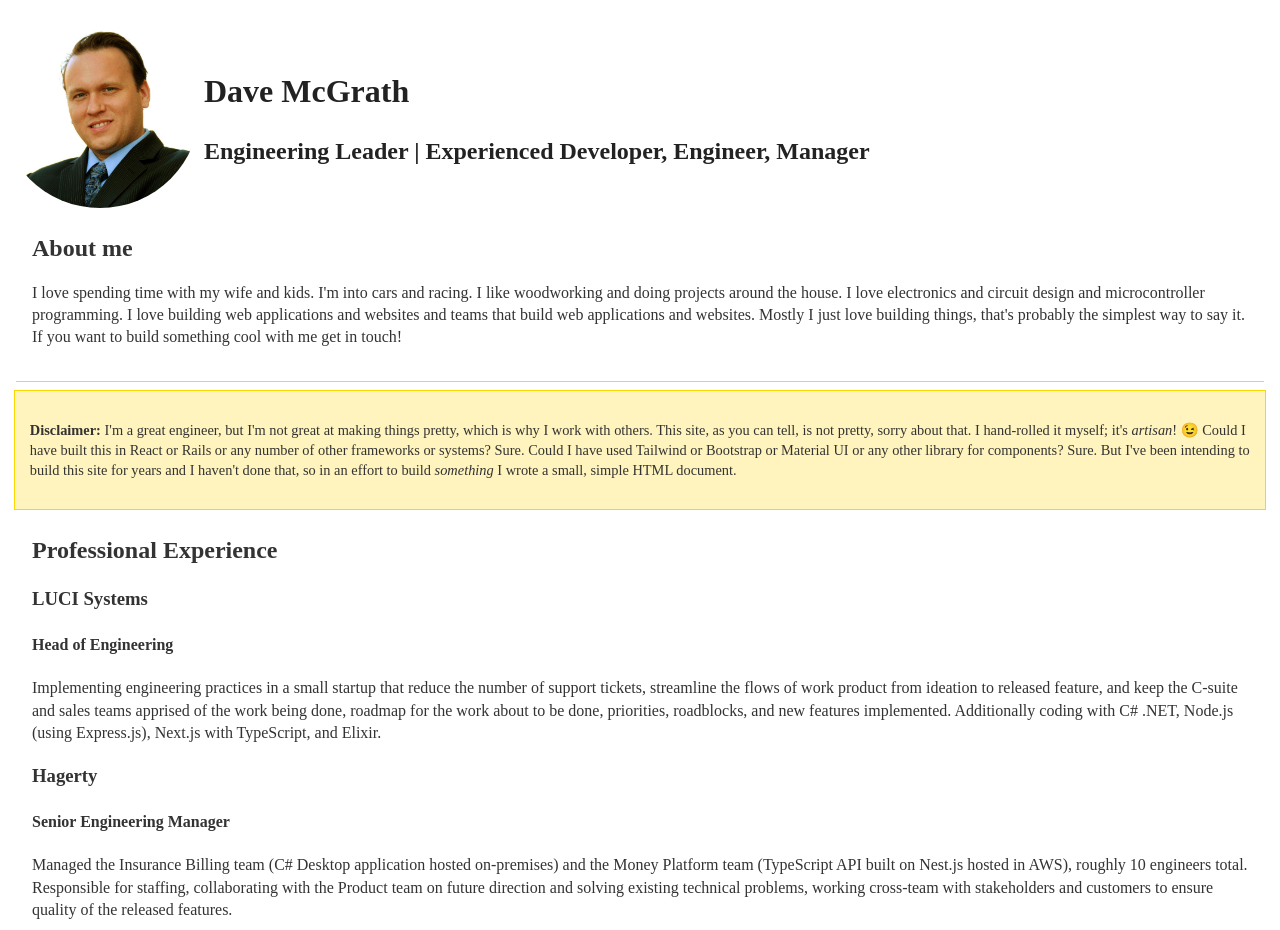
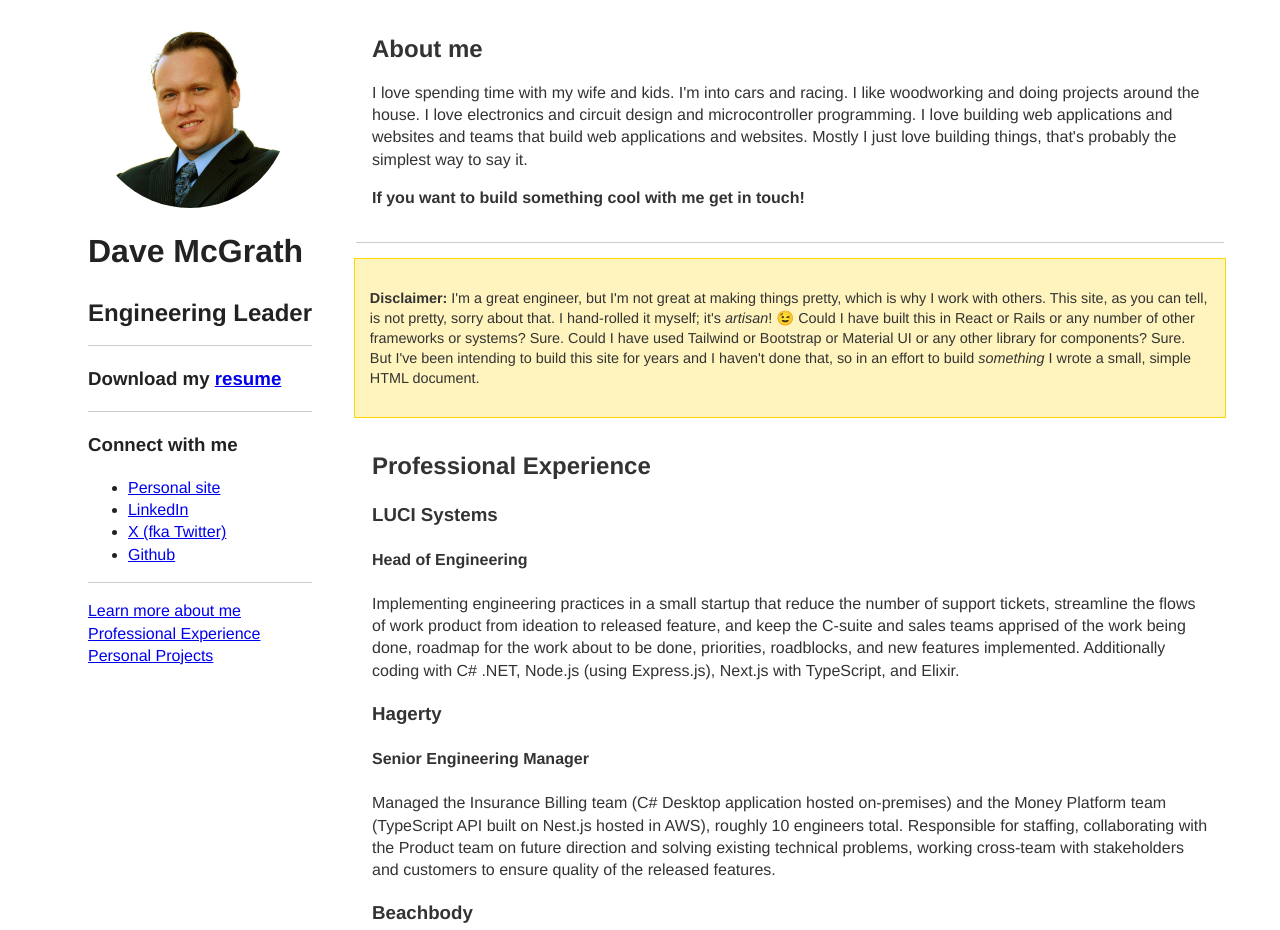
Before and after one commit to davemcg3/personal-site, a website: page site/index.html in a window 1280 px wide. Shown: the top 930 px of the page. Drawn offline with Linux system fonts and the light colour scheme.

Commit message:
Updated some styling to make it prettier

```diff
--- a/site/css/style-customizations.css
+++ b/site/css/style-customizations.css
@@ -1,19 +1,48 @@
 html {
-  font-face: helvetica, sans-serif;
 }
 body {
+  font-family: helvetica, arial, sans-serif;
+}
+#site-wrapper {
+  max-width: 1200px;
   margin-left: auto;
   margin-right: auto;
+  display: flex;
+  flex-direction: row;
+  align-items: flex-start;
 }
-img {
+
+site {
+  display: flex;
+  flex-direction: column;
+  align-items: flex-start;
+}
+
+header {
+  display: flex;
+  flex-direction: column;
+  align-items: center;
+}
+
+.profile-img {
   overflow: hidden;
   border-radius: 50%;
   display: inline-block;
+  flex-shrink: 0;
+  width: 200px;
+  height: 200px;
+  margin-left: 50px;
+  margin-right: 50px
 }
 
 .headline-wrapper {
   display: inline-block;
-  vertical-align: middle;
+  /*vertical-align: middle;*/
+  margin-left: 20px;
+}
+
+.headline-wrapper > a {
+  display: block;
 }
 
 section {
--- a/site/index.html
+++ b/site/index.html
@@ -4,7 +4,7 @@
 <head>
   <meta charset="utf-8">
   <meta name="viewport" content="width=device-width, initial-scale=1">
-  <title></title>
+  <title>Dave McGrath Profile</title>
   <link rel="stylesheet" href="css/style.css">
   <link rel="stylesheet" href="css/style-customizations.css">
   <meta name="description" content="">
@@ -24,92 +24,136 @@
 </head>
 
 <body>
-  <img src="static/profile_pic_square.jpg" alt="Photo of Dave McGrath" width="200" height="200">
-  <div class="headline-wrapper">
-    <h1>Dave McGrath</h1>
-    <h2>Engineering Leader | Experienced Developer, Engineer, Manager</h2>
-  </div>
-  <section>
+<div id="site-wrapper">
+  <header>
+    <img src="static/profile_pic_square.jpg" alt="Photo of Dave McGrath" class="profile-img">
+    <div class="headline-wrapper">
+      <h1>Dave McGrath</h1>
+      <h2>Engineering Leader</h2>
+      <hr />
+      <h3>Download my <a href="static/mcgrath_20240607_resume.pdf" target="_blank">resume</a></h3>
+      <hr />
+      <h3>Connect with me</h3>
+      <ul>
+        <li><a href="https://discuss.dmu.io" target="_blank">Personal site</a></li>
+        <li><a href="https://www.linkedin.com/in/davemcg3" target="_blank">LinkedIn</a></li>
+        <li><a href="https://x.com/davemcg3" target="_blank">X (fka Twitter)</a></li>
+        <li><a href="https://github.com/davemcg3" target="_blank">Github</a></li>
+      </ul>
+      <hr />
+      <a href="#about-me" class="scroll-down">Learn more about me</a>
+      <a href="#professional-experience" class="scroll-down">Professional Experience</a>
+      <a href="#personal-projects" class="scroll-down">Personal Projects</a>
+    </div>
+  </header>
+  <site>
+  <section id="about-me">
     <h2>About me</h2>
-    <p>I love spending time with my wife and kids. I'm into cars and racing. I like woodworking and doing projects around the house. I love electronics and circuit design and microcontroller programming. I love building web applications and websites and teams that build web applications and websites. Mostly I just love building things, that's probably the simplest way to say it. If you want to build something cool with me get in touch!</p>
+    <p>I love spending time with my wife and kids. I'm into cars and racing. I like woodworking and doing projects
+      around the house. I love electronics and circuit design and microcontroller programming. I love building web
+      applications and websites and teams that build web applications and websites. Mostly I just love building things,
+      that's probably the simplest way to say it.</p>
+    <p><strong>If you want to build something cool with me get in touch!</strong></p>
   </section>
   <section class="disclaimer">
-    <p><strong>Disclaimer:</strong> I'm a great engineer, but I'm not great at making things pretty, which is why I work with others. This site, as you can tell, is not pretty, sorry about that. I hand-rolled it myself; it's <em>artisan</em>! &#128521; Could I have built this in React or Rails or any number of other frameworks or systems? Sure. Could I have used Tailwind or Bootstrap or Material UI or any other library for components? Sure. But I've been intending to build this site for years and I haven't done that, so in an effort to build <em>something</em> I wrote a small, simple HTML document.</p>
+    <p><strong>Disclaimer:</strong> I'm a great engineer, but I'm not great at making things pretty, which is why I work
+      with others. This site, as you can tell, is not pretty, sorry about that. I hand-rolled it myself; it's <em>artisan</em>!
+      &#128521; Could I have built this in React or Rails or any number of other frameworks or systems? Sure. Could I
+      have used Tailwind or Bootstrap or Material UI or any other library for components? Sure. But I've been intending
+      to build this site for years and I haven't done that, so in an effort to build <em>something</em> I wrote a small,
+      simple HTML document.</p>
   </section>
-  <section>
+  <section id="professional-experience">
     <h2>Professional Experience</h2>
     <h3>LUCI Systems</h3>
     <h4>Head of Engineering</h4>
-    <p>Implementing engineering practices in a small startup that reduce the number of support tickets, streamline the flows of work product from ideation to released feature, and keep the C-suite and sales teams apprised of the work being done, roadmap for the work about to be done, priorities, roadblocks, and new features implemented. Additionally coding with C# .NET, Node.js (using Express.js), Next.js with TypeScript, and Elixir.</p>
+    <p>Implementing engineering practices in a small startup that reduce the number of support tickets, streamline the
+      flows of work product from ideation to released feature, and keep the C-suite and sales teams apprised of the work
+      being done, roadmap for the work about to be done, priorities, roadblocks, and new features implemented.
+      Additionally coding with C# .NET, Node.js (using Express.js), Next.js with TypeScript, and Elixir.</p>
     <h3>Hagerty</h3>
     <h4>Senior Engineering Manager</h4>
-    <p>Managed the Insurance Billing team (C# Desktop application hosted on-premises) and the Money Platform team (TypeScript API built on Nest.js hosted in AWS), roughly 10 engineers total. Responsible for staffing, collaborating with the Product team on future direction and solving existing technical problems, working cross-team with stakeholders and customers to ensure quality of the released features.</p>
+    <p>Managed the Insurance Billing team (C# Desktop application hosted on-premises) and the Money Platform team
+      (TypeScript API built on Nest.js hosted in AWS), roughly 10 engineers total. Responsible for staffing,
+      collaborating with the Product team on future direction and solving existing technical problems, working
+      cross-team with stakeholders and customers to ensure quality of the released features.</p>
     <h3>Beachbody</h3>
     <h4>Engineering Manager</h4>
-    <p>Scaled the Beachbody on Demand Web Front-End and Beachbody Nutrition Exams full-stack engineering teams from 19 to 52 full-time engineers and contractors combined. Worked with React, AppSync, WordPress, Java, Ruby on Rails systems.</p>
+    <p>Scaled the Beachbody on Demand Web Front-End and Beachbody Nutrition Exams full-stack engineering teams from 19
+      to 52 full-time engineers and contractors combined. Worked with React, AppSync, WordPress, Java, Ruby on Rails
+      systems.</p>
     <h3>Swell Investing</h3>
     <h4>Senior Engineer</h4>
-    <p>Built the back-end data infrastructure and front-end consumer application that together deliver an exceptional user experience to all Swell consumers using agile development strategies and user-centered research in a Ruby on Rails and React environment.</p>
+    <p>Built the back-end data infrastructure and front-end consumer application that together deliver an exceptional
+      user experience to all Swell consumers using agile development strategies and user-centered research in a Ruby on
+      Rails and React environment.</p>
     <h3>MobileCause</h3>
     <h4>Senior Engineer</h4>
-    <p>Full stack feature development on a Ruby on Rails platform, utilized best practices and design patterns to implement platform improvements. Worked in an agile environment and coordinated development activities with a remote development team.</p>
+    <p>Full stack feature development on a Ruby on Rails platform, utilized best practices and design patterns to
+      implement platform improvements. Worked in an agile environment and coordinated development activities with a
+      remote development team.</p>
     <p><small>Check my <a href="https://www.linkedin.com/in/davemcg3" target="_blank">LinkedIn</a> for more.</small></p>
   </section>
-  <section>
+  <section id="personal-projects">
     <h2>Projects</h2>
     <div class="card">
       <h3>Discuss</h3>
-      <p>Discuss is a simple forum application that I built to learn more about Ruby on Rails and React. It's a simple forum application that allows users to create topics and posts, and reply to posts. It's a work in progress, but it's a fun project that I'm using to learn more about the technologies I'm using. I run it in a docker container on a raspberry pi that sits behind my desk.</p>
+      <p>Discuss is a simple forum application that I built to learn more about Ruby on Rails and React. It's a simple
+        forum application that allows users to create topics and posts, and reply to posts. It's a work in progress, but
+        it's a fun project that I'm using to learn more about the technologies I'm using. I run it in a docker container
+        on a raspberry pi that sits behind my desk.</p>
       <p>
         <a href="https://discuss.dmu.io" target="_blank">Discuss</a>
-        <br />
+        <br/>
         Source code private but happy to discuss, reach out!
       </p>
     </div>
     <div class="card">
       <h3>Why I'm Not Coding Tonight</h3>
-      <p>Why I'm Not Coding Tonight is an Eleventy Blog to normalize not coding every night inspired by <a href="https://twitter.com/kvlly/status/1395153003938725892" target="_blank">this tweet</a> from Kelly Vaughn. I run it on Github pages.</p>
+      <p>Why I'm Not Coding Tonight is an Eleventy Blog to normalize not coding every night inspired by <a
+        href="https://twitter.com/kvlly/status/1395153003938725892" target="_blank">this tweet</a> from Kelly Vaughn. I
+        run it on Github pages.</p>
       <p>
         <a href="https://coding.dmu.io/" target="_blank">Why I'm Not Coding Tonight</a>
-        <br />
+        <br/>
         <a href="https://github.com/davemcg3/why-im-not-coding-tonight" target="_blank">Source code</a>
       </p>
     </div>
     <div class="card">
       <h3>Burn Baby Burn</h3>
-      <p>Burn Baby Burn is a cool open source project I found on GitHub to track the expense of a meeting based on its duration and the number of people involved. I started using it and it was good, but there were some features that I wanted (like adding and removing people after a meeting has already started, resetting, and keeping a history), and as I looked through the code I realized I would need to refactor the codebase to get those features implemented, so I forked and did that and opened up a (non-merged) pull request against the original with my changes. I run it on GitHub pages.</p>
+      <p>Burn Baby Burn is a cool open source project I found on GitHub to track the expense of a meeting based on its
+        duration and the number of people involved. I started using it and it was good, but there were some features
+        that I wanted (like adding and removing people after a meeting has already started, resetting, and keeping a
+        history), and as I looked through the code I realized I would need to refactor the codebase to get those
+        features implemented, so I forked and did that and opened up a (non-merged) pull request against the original
+        with my changes. I run it on GitHub pages.</p>
       <p>
         <a href="https://davemcg3.github.io/burn_baby_burn/" target="_blank">Burn Baby Burn</a>
-        <br />
+        <br/>
         <a href="https://github.com/davemcg3/burn_baby_burn" target="_blank">Source code</a>
       </p>
     </div>
     <div class="card">
       <h3>Newsletter Signup</h3>
-      <p>At a previous employer we were evaluating whether to use Netlify to deploy one of our applications (conclusion: Netlify is an amazing tool built by a great company and you should totally use them, but in a larger org you have to balance the cost against the number of teams that would take advantage of it and that particular employer opted not to move forward with them). In order to do the evaluation I built a small newsletter signup application utilizing Next.js with Netlify functions (essentially like AWS serverless functions) and a FaunaDB database as a service backend. Neat project, lots of fun to build, everyone got a chuckle. The company was car-focused and most of what they were dealing with was the very top-end, show winner beautiful masterpieces, so I took the opposite approach. The newsletter never existed, so no point in signing up, just a proof-of-concept.</p>
+      <p>At a previous employer we were evaluating whether to use Netlify to deploy one of our applications (conclusion:
+        Netlify is an amazing tool built by a great company and you should totally use them, but in a larger org you
+        have to balance the cost against the number of teams that would take advantage of it and that particular
+        employer opted not to move forward with them). In order to do the evaluation I built a small newsletter signup
+        application utilizing Next.js with Netlify functions (essentially like AWS serverless functions) and a FaunaDB
+        database as a service backend. Neat project, lots of fun to build, everyone got a chuckle. The company was
+        car-focused and most of what they were dealing with was the very top-end, show winner beautiful masterpieces, so
+        I took the opposite approach. The newsletter never existed, so no point in signing up, just a
+        proof-of-concept.</p>
       <p>
         <a href="https://prismatic-axolotl-513745.netlify.app/" target="_blank">Haggard</a>
-        <br />
+        <br/>
         <a href="https://github.com/davemcg3/emailz" target="_blank">Source code</a>
       </p>
     </div>
   </section>
-  <section>
-    <h2>Resume</h2>
-    <p>Download my <a href="static/mcgrath_20240607_resume.pdf" target="_blank">resume</a></p>
-  </section>
-  <section>
-    <h2>Connect with me</h2>
-    <ul>
-      <li><a href="https://discuss.dmu.io" target="_blank">Personal site</a></li>
-      <li><a href="https://www.linkedin.com/in/davemcg3" target="_blank">LinkedIn</a></li>
-      <li><a href="https://x.com/davemcg3" target="_blank">X (fka Twitter)</a></li>
-      <li><a href="https://github.com/davemcg3" target="_blank">Github</a></li>
-    </ul>
-  </section>
-
+  </site>
   <script src="js/app.js"></script>
-
+</div>
 </body>
 
 </html>
```
